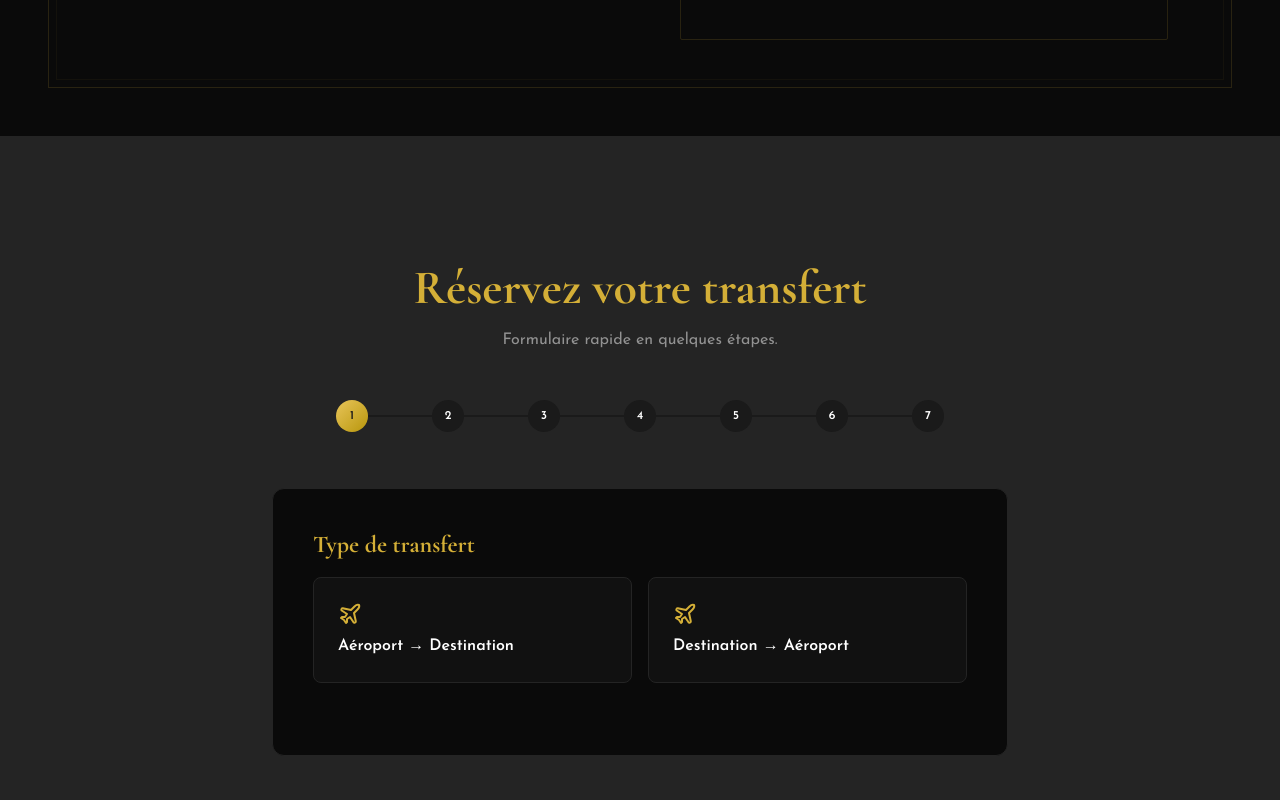
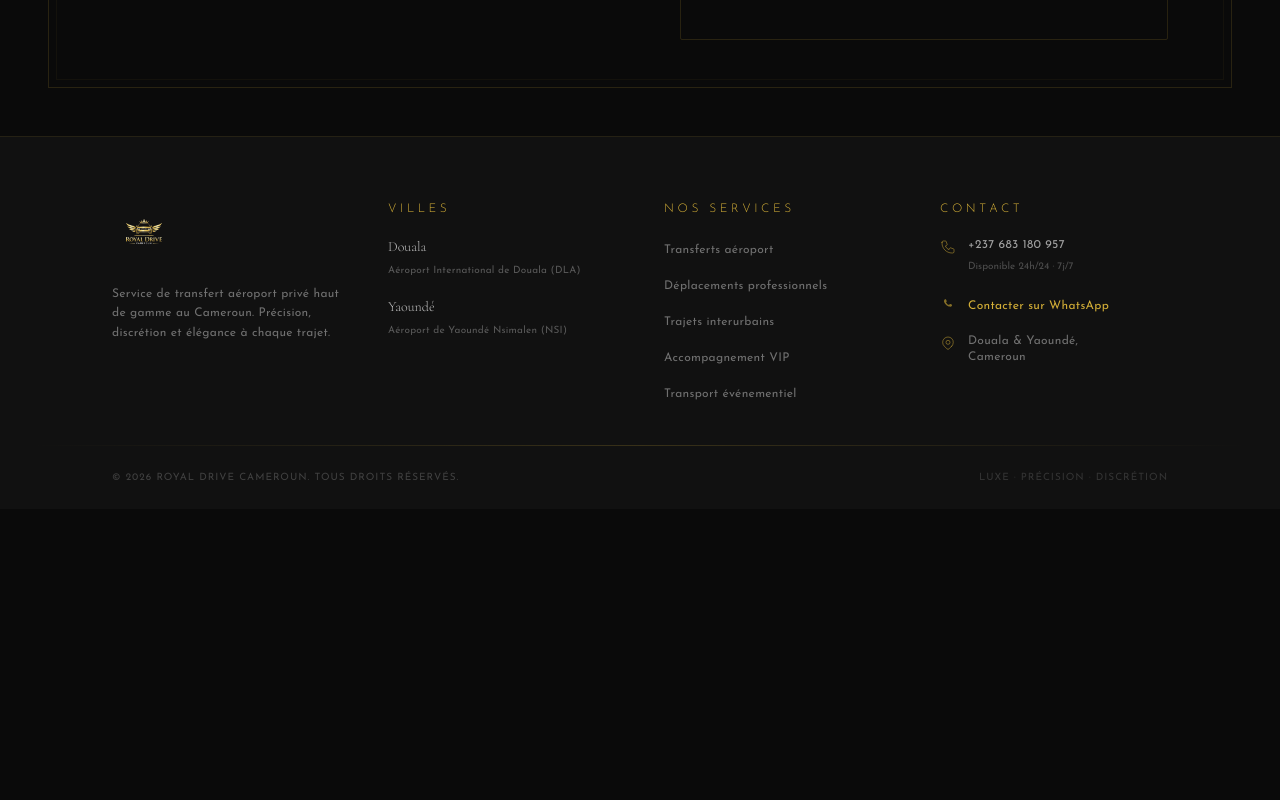
Before and after one commit to Royal-Drive2/Royal-DriveFront, a Next.js app: page / in a window 1280 px wide. Shown: the part 6840-7640 px from the top of the page. After the commit the page ends 7349 px from the top, so only its background shows below. Built offline with nearby package versions, Linux system fonts and the light colour scheme; grey boxes are pictures that could not be loaded.

Commit message:
remove duplicate element

```diff
--- a/app/page.tsx
+++ b/app/page.tsx
@@ -22,7 +22,6 @@ export default function Home() {
       <BookingSection />
       <AboutSection />
       <CTASection />
-      <BookingSection />
       <Footer />
       <WhatsAppButton />
     </main>
```
